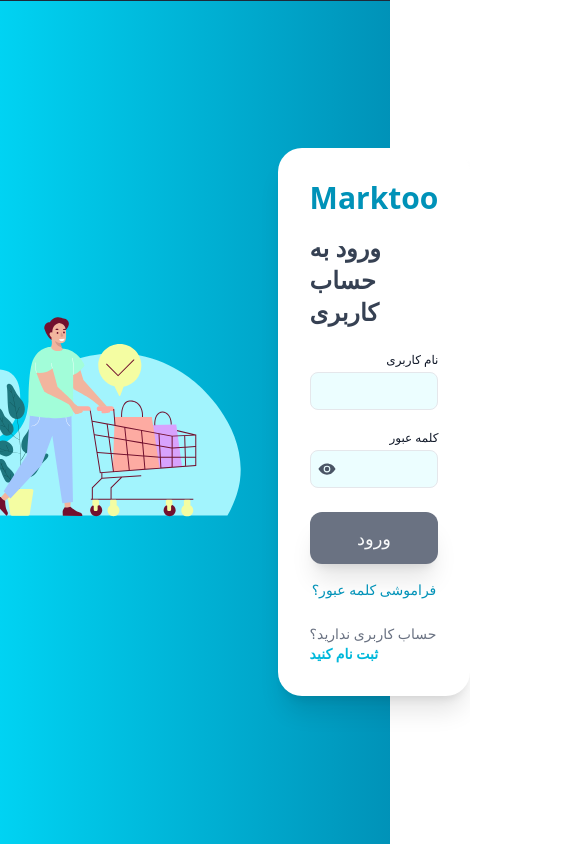
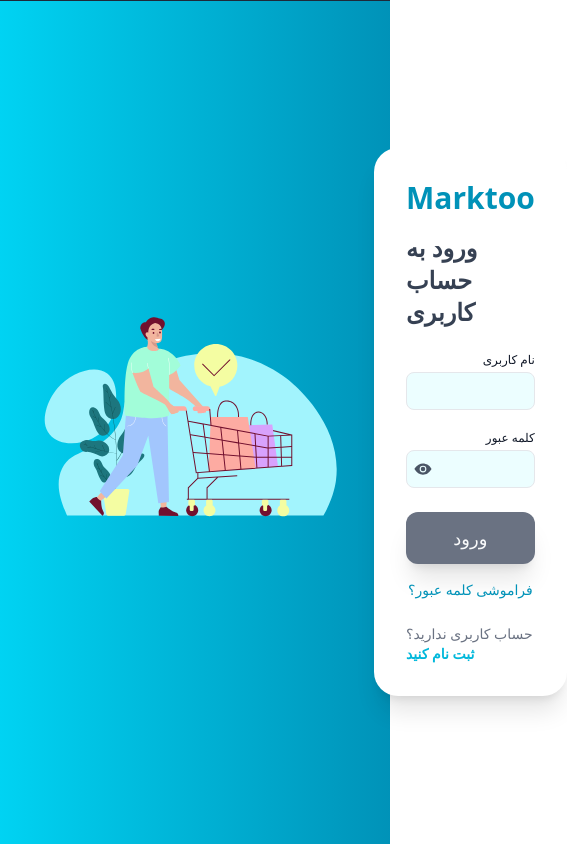
Before and after one commit to Mehregan-A/admin-react-v1, a React (Vite) app: page /login in a window 390 px wide. Shown: the whole page, 567 px wide, since content can reach past the window. Built offline with nearby package versions, Linux system fonts and the light colour scheme.

Commit message:
login complete.i will write logout,check login, responsive login

```diff
--- a/src/components/toast/Toast.jsx
+++ b/src/components/toast/Toast.jsx
@@ -61,10 +61,11 @@
 
     }
 
+
     document.getElementById('alertShow').innerHTML +=
         `
-        <div id="${id}"  class=" left-0 rounded-md overflow-hidden shadow-2xl bg-gray-100 " role="alert">
-            <div class="border-r-8 ${color} flex w-full h-full flex-row justify-center items-center item-center p-2 px-3">
+        <div id="${id}"   class=" left-0 rounded-lg overflow-hidden shadow-2xl drop-shadow-xl  bg-gray-100 " role="alert">
+            <div class="border-r-5 ${color} flex w-full h-full flex-row justify-center items-center item-center p-2 px-3">
                 <div class="flex flex-row gap-2 w-full h-full justify-center items-center">
                    ${icon}
                     <div class="flex-col flex gap-1">
--- a/src/pages/auth/Login.jsx
+++ b/src/pages/auth/Login.jsx
@@ -8,6 +8,7 @@
 import {Config} from "../../config/Config.jsx";
 import InputLogIn from "../../components/inputs/InputLogin.jsx";
 import {Toast} from "../../components/toast/Toast.jsx";
+import ToastContainer from "../../components/toast/ToastContainer.jsx";
 
 
 const Login = () => {
@@ -64,7 +65,7 @@
                 <div className='absolute  w-full h-px z-50 bg-gray-800 '></div>
                 <div className='h-screen bg-gray-50 w-full flex'>
 
-                    <div className="w-full min-h-screen flex items-center justify-center bg-gradient-to-r from-cyan-400 to-cyan-600 p-4">
+                    <div className="w-full min-h-screen flex items-center justify-around bg-gradient-to-r from-cyan-400 to-cyan-600 p-4">
                         <img src={loginImage} className='w-2xl'/>
                         <div className="flex flex-col items-center bg-white w-full max-w-md rounded-3xl shadow-xl p-8">
                             <span className="text-3xl font-bold text-cyan-600 mb-4">Marktoo</span>
@@ -115,6 +116,7 @@
                     </div>
 
                 </div>
+                <ToastContainer />
             </div>
         </>
     );
```
